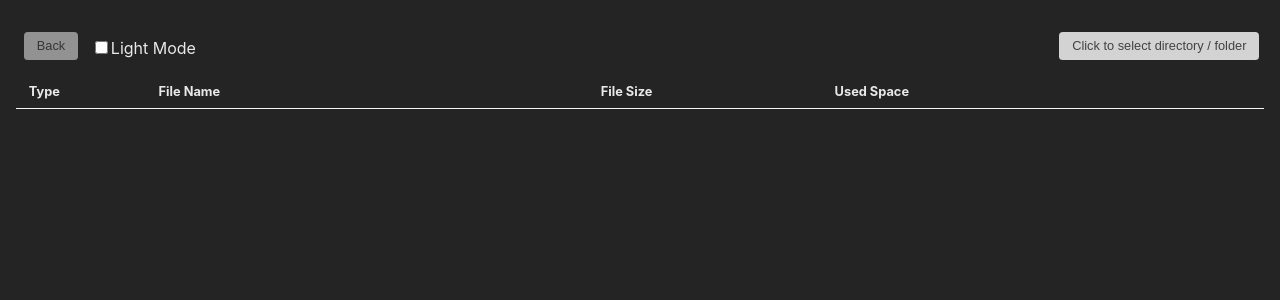
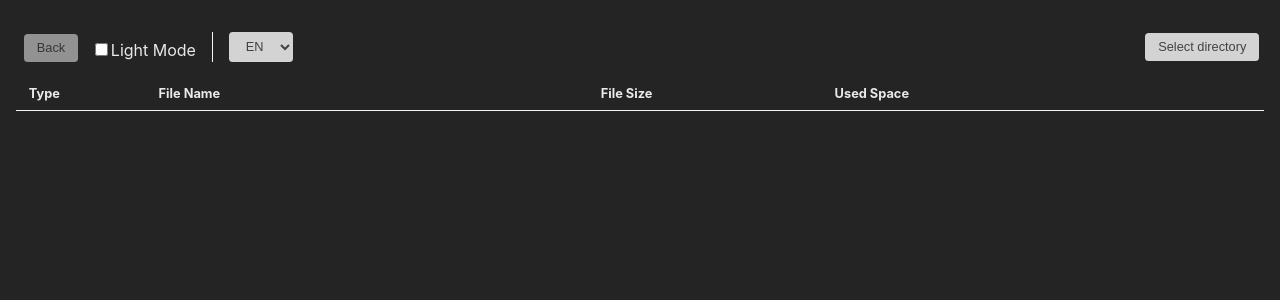
Before and after one commit to ataerena/filesize-inspector, a Vue app: page / in a window 1280 px wide. Shown: the top 300 px of the page. Built offline with nearby package versions, Linux system fonts and the light colour scheme.

Commit message:
add language option

```diff
--- a/src/App.vue
+++ b/src/App.vue
@@ -1,34 +1,42 @@
 <script setup lang="ts">
-import { ref, onMounted } from 'vue';
+import { ref, onMounted, computed } from 'vue';
 import DirectoryNode from './types/DirectoryNode';
+import locale from './language.json';
 
 const currentNode = ref<DirectoryNode | null>(null);
 const loading = ref<boolean>(false);
 
 const lightmode = ref<boolean>(false);
+const selectedLanguage = ref<string>('en');
 
-const files_frame_headers: FileInfoHeader[] = [
+const files_frame_headers = computed(() => {
+  const headers: FileInfoHeader[] = [
     {
       key: 'is_directory',
-    text: 'Type',
+      text: (locale as Record<string, any>)[selectedLanguage.value]['is_directory'],
       flex: 1,
     },
     {
       key: 'file_name',
-    text: 'File Name',
+      text: (locale as Record<string, any>)[selectedLanguage.value]['file_name'],
       flex: 4,
     },
     {
       key: 'file_size',
-    text: 'File Size',
+      text: (locale as Record<string, any>)[selectedLanguage.value]['file_size'],
       flex: 2,
     },
     {
       key: 'file_size_percentage',
-    text: 'Used Space',
+      text: (locale as Record<string, any>)[selectedLanguage.value]['file_size_percentage'],
       flex: 4,
     },
   ];
+
+  return headers;
+});
+
+const available_languages: string[] = ['en', 'tr'];
 
 onMounted(() => {
   let _lightmode: boolean = (localStorage.getItem('lightmode') === 'true' ? true : false);
@@ -138,23 +146,36 @@ async function SortBy(key: string): Promise<void> {
     <div class="main-frame" v-else-if="!loading">
       <div class="top-navbar">
         <button v-if="currentNode" @click="SetCurrentNode(currentNode.parent)" :disabled="currentNode.parent === null">
-          Back
+          {{ (locale as Record<string, any>)[selectedLanguage]['back'] }}
         </button>
         <button v-else disabled>
-          Back
+          {{ (locale as Record<string, any>)[selectedLanguage]['back'] }}
         </button>
+
+        <div>
+          <input type="checkbox" id="lightmode-checkbox" v-model="lightmode" @change="SetLightMode(lightmode)">
+          <label for="lightmode-checkbox">{{ (locale as Record<string, any>)[selectedLanguage]['lightmode'] }}</label>
+        </div>
+
+        <div style="border-left: thin solid var(--headers-row-bottom-border); padding: 0 1em 0 1em"
+          :style="{borderRight: currentNode !== null ? 'thin solid var(--headers-row-bottom-border)' : 'none'}"
+        >
+          <select id="language-select" v-model="selectedLanguage">
+            <option v-for="item in available_languages"
+              :value="item"
+              :key="item"
+            >
+              {{ item.toUpperCase() }}
+            </option>
+          </select>
+        </div>
 
         <div v-if="currentNode" style="font-weight: bold; font-size: 1vw;">
           <span style="user-select: text !important;">{{ currentNode.info.file_path }}</span> - {{ FormatBytes(currentNode.info.file_size) }}
         </div>
 
-        <div>
-          <input type="checkbox" id="lightmode-checkbox" v-model="lightmode" @change="SetLightMode(lightmode)">
-          <label for="lightmode-checkbox">Light Mode</label>
-        </div>
-
         <button class="centered-item" @click="HandleClickSelectDirectory()">
-          Click to select directory / folder
+          {{ (locale as Record<string, any>)[selectedLanguage]['select_directory'] }}
         </button>
       </div>
 
@@ -177,11 +198,11 @@ async function SortBy(key: string): Promise<void> {
           <div v-else-if="header.key === 'is_directory'">
             <span v-if="(node.info as Record<string, any>)['is_directory'] === true">
               <fa-icon :icon="['fas', 'folder']" />
-              &nbsp;Directory
+              &nbsp;{{ (locale as Record<string, any>)[selectedLanguage]['directory'] }}
             </span>
             <span v-else>
               <fa-icon :icon="['fas', 'file']" />
-              &nbsp;File
+              &nbsp;{{ (locale as Record<string, any>)[selectedLanguage]['file'] }}
             </span>
           </div>
 
--- /dev/null
+++ b/src/language.json
@@ -0,0 +1,26 @@
+{
+    "en": {
+        "is_directory": "Type",
+        "file_name": "File Name",
+        "file_size": "File Size",
+        "file_size_percentage": "Used Space",
+        "back": "Back",
+        "lightmode": "Light Mode",
+        "language": "Language",
+        "select_directory": "Select directory",
+        "directory": "Directory",
+        "file": "File"
+    },
+    "tr": {
+        "is_directory": "Tip",
+        "file_name": "Dosya Adı",
+        "file_size": "Dosya Boyutu",
+        "file_size_percentage": "Kullanılan Alan",
+        "back": "Geri",
+        "lightmode": "Aydınlık Tema",
+        "language": "Dil",
+        "select_directory": "Dizin seç",
+        "directory": "Dizin",
+        "file": "Dosya"
+    }
+}
--- a/src/style.scss
+++ b/src/style.scss
@@ -97,6 +97,19 @@ button {
   }
 }
 
+select {
+  border: 0 !important;
+  outline: thin solid var(----main-color);
+  background-color: var(--main-btn-bg-color);
+  color: var(--main-btn-color);
+  font-size: 1vw;
+
+  padding: .5em 1em;
+  border-radius: .3em;
+
+  box-shadow: 0 .1em .1em .5em thin solid var(--main-bg-color);
+}
+
 .centered-item {
   margin: auto;
 }
```
Lines whose indentation alone changed are shown as unchanged.
